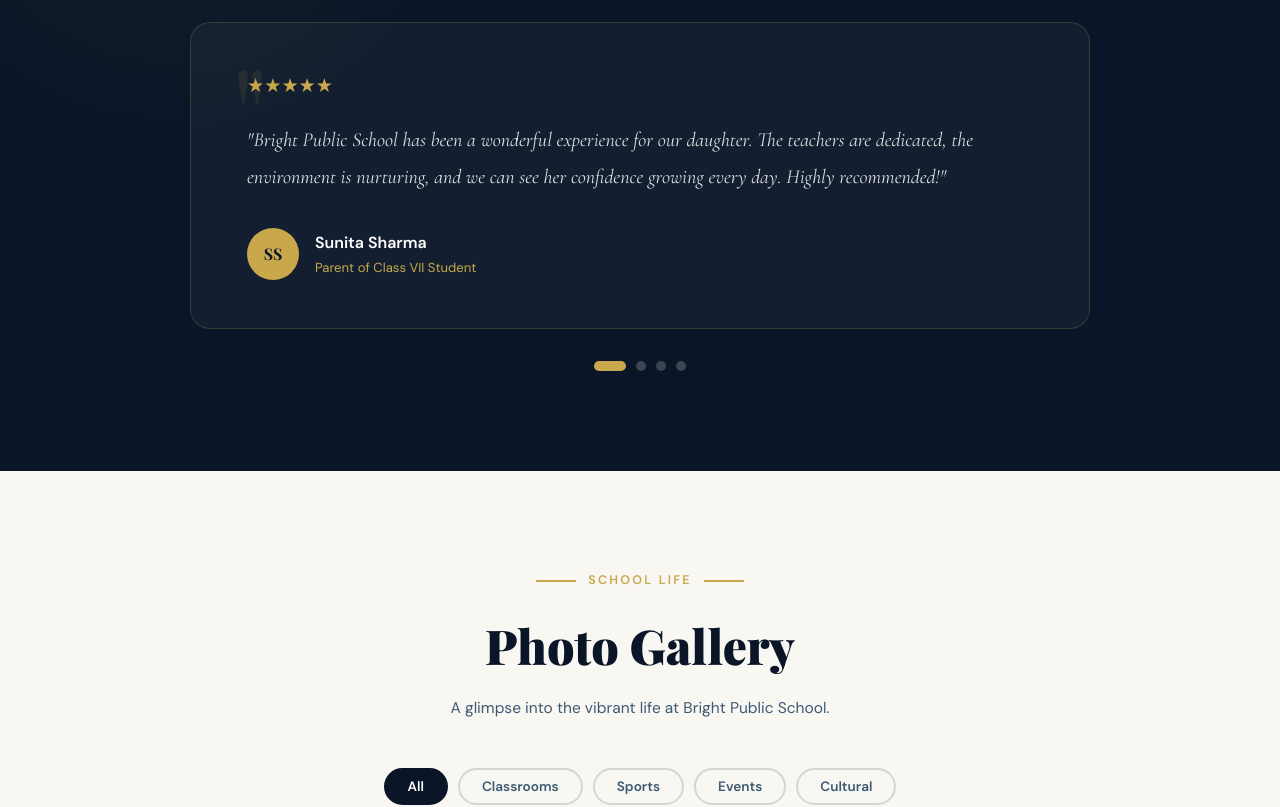
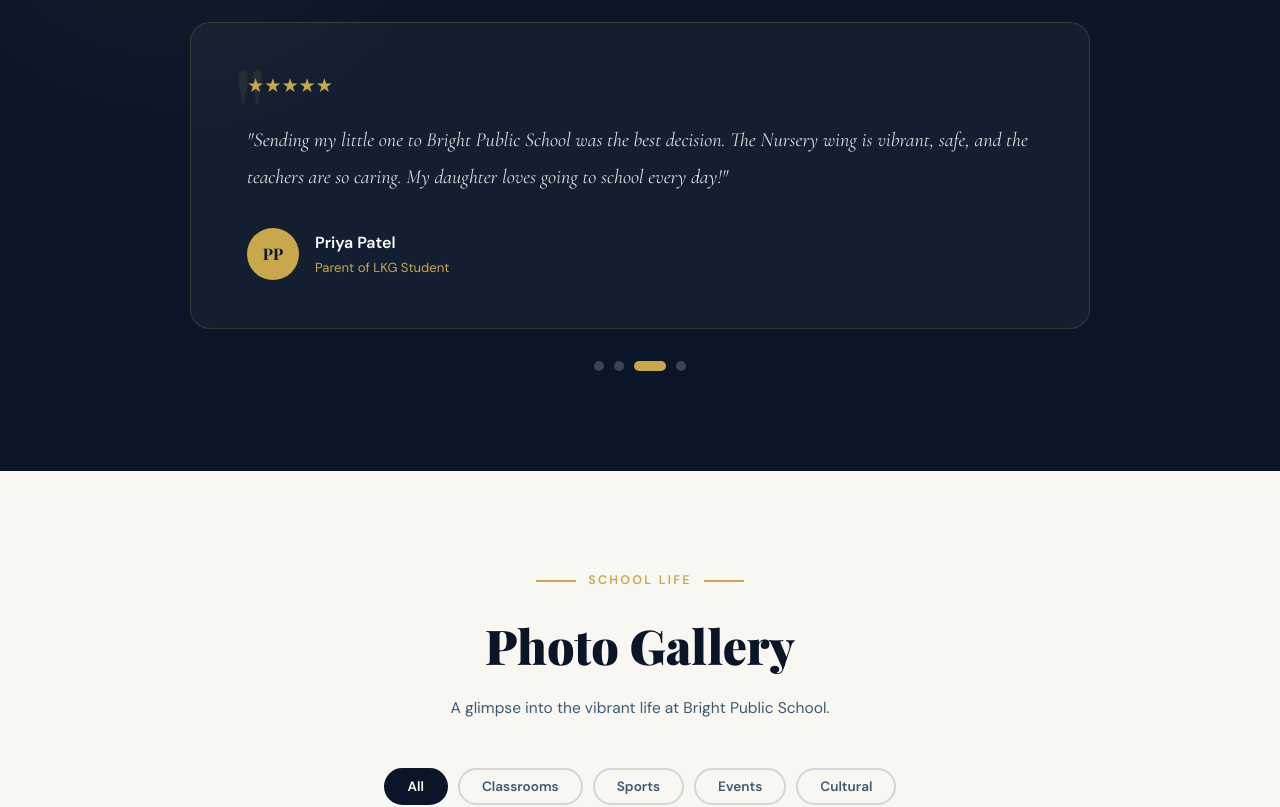
Before and after one commit to mahibanjare/bpsgodhi, a React (Vite) app: page / in a window 1280 px wide. Shown: the part 4200-5007 px from the top of the page. Built offline with nearby package versions, Linux system fonts and the light colour scheme.

Commit message:
Testimonial updated

```diff
--- a/src/components/Contact.jsx
+++ b/src/components/Contact.jsx
@@ -50,7 +50,7 @@ export default function Contact() {
               {
                 icon: '🏛️',
                 title: 'Board Affiliation',
-                lines: ['Central Board of', 'Secondary Education (CGBSE)'],
+                lines: ['Chhattisgarh Board of', 'Secondary Education (CGBSE)'],
               },
             ].map(c => (
               <div key={c.title} style={{
--- a/src/components/Testimonials.jsx
+++ b/src/components/Testimonials.jsx
@@ -1,4 +1,4 @@
-import React, { useState } from 'react'
+import React, { useState, useEffect } from 'react'
 
 const testimonials = [
   {
@@ -33,6 +33,14 @@ const testimonials = [
 
 export default function Testimonials() {
   const [active, setActive] = useState(0)
+
+  // Auto-slideshow every 2.5 seconds
+  useEffect(() => {
+    const interval = setInterval(() => {
+      setActive((prev) => (prev + 1) % testimonials.length)
+    }, 2500)
+    return () => clearInterval(interval)
+  }, [])
 
   return (
     <section style={{
@@ -75,6 +83,8 @@ export default function Testimonials() {
           padding: '48px 56px',
           marginBottom: 32,
           position: 'relative',
+          transition: 'opacity 0.6s ease-in-out',
+          opacity: 1,
         }}>
           {/* Quote mark */}
           <div style={{
```
Also changed, not shown: public/WhatsApp Image 2026-05-31 at 12.20.50 PM.jpeg (added).
